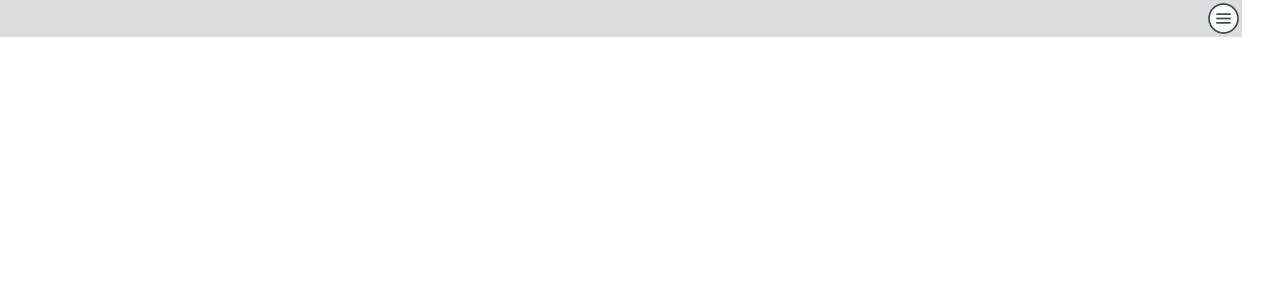
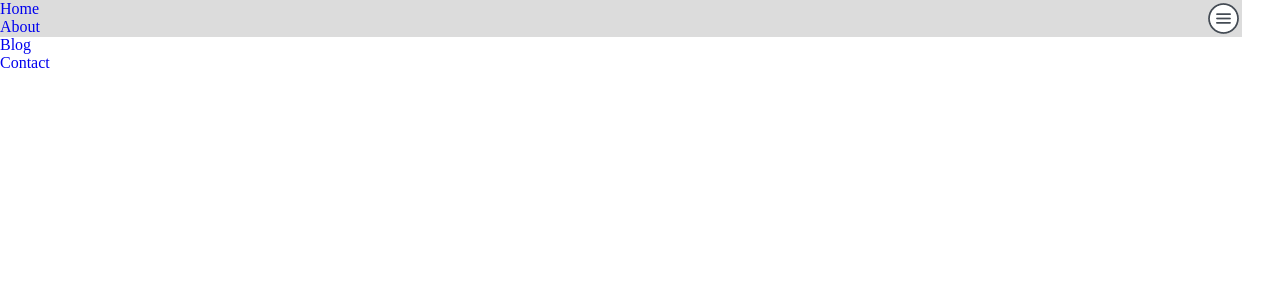
Before and after one commit to KenUdoudo/Blog-Landing, a React (Vite) app: page / in a window 1280 px wide. Shown: the top 300 px of the page. Built offline with nearby package versions, Linux system fonts and the light colour scheme.

Commit message:
more styling

```diff
--- a/src/index.css
+++ b/src/index.css
@@ -2,6 +2,9 @@
 *{
   margin: 0;
   padding: 0;
+  text-decoration: none;
+  list-style: none;
+  box-sizing: border-box;
 }
 .navbar img{
   position: absolute;
@@ -12,8 +15,7 @@
 
 }
 .nav{
-  text-decoration: none;
   z-index: 100;
   position: absolute;
-  display: none;
+  /*display: none;*/
 }
```
